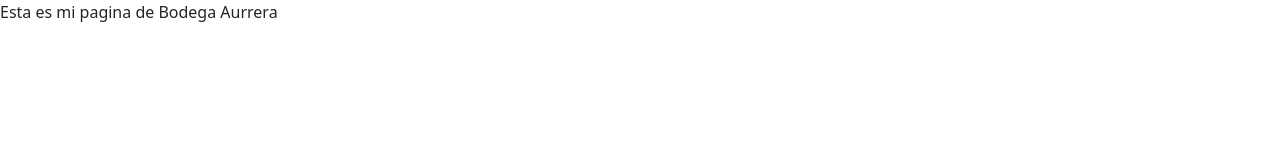
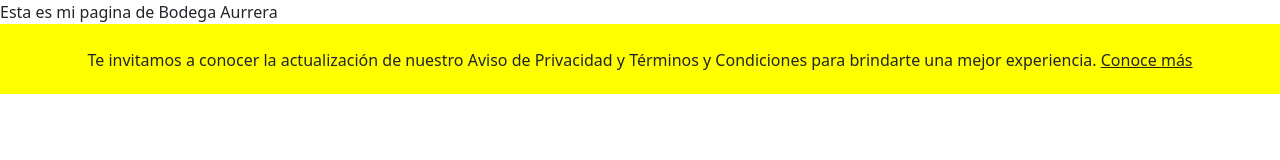
Before and after one commit to PoudelCeti/PoudelCeti.github.io, a plain HTML site: page BodegaAurrera/index.html in a window 1280 px wide. Drawn offline with Linux system fonts and the light colour scheme.

Commit message:
index.html

```diff
--- a/BodegaAurrera/index.html
+++ b/BodegaAurrera/index.html
@@ -9,6 +9,12 @@
 </head>
 <body>
     Esta es mi pagina de Bodega Aurrera
+      <div style="background-color: yellow;height: 70px; ">
+        <br>
+            <p style="text-align: center;">Te invitamos a conocer la actualización de nuestro
+            Aviso de Privacidad y Términos y Condiciones para brindarte una mejor experiencia.
+            <u>Conoce más</u></p>
+    </div>
 
     <script src="js/bootstrap.js"></script>
 </body>
```
